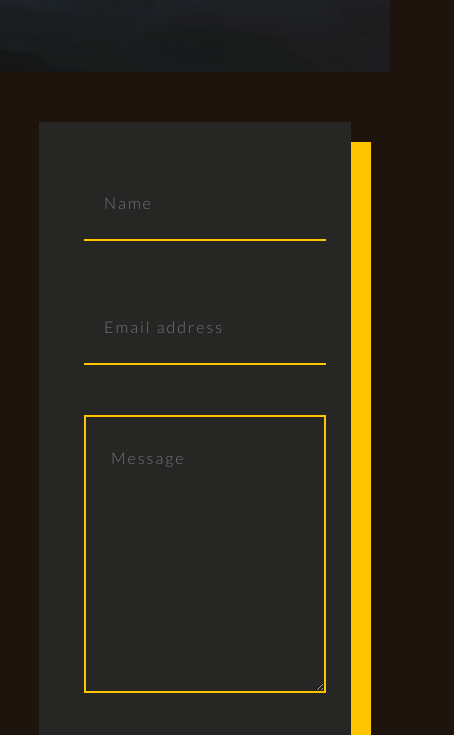
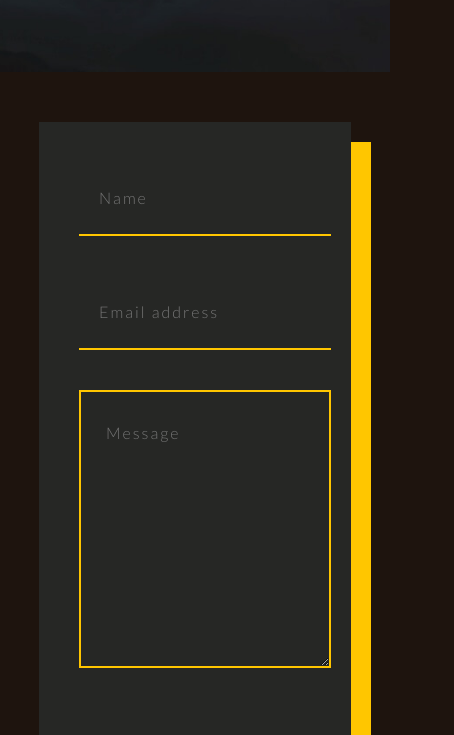
Before and after one commit to hplehal/Mindn-soul, a plain HTML site: page contact.html in a window 390 px wide. Shown: the part 434-1169 px from the top of the page, 454 px wide, since content can reach past the window. Drawn offline with Linux system fonts and the light colour scheme; a web font is replaced by a local one.

Commit message:
contactsInfo margin fix FINALLY

```diff
--- a/styles/sass/components/_forms.scss
+++ b/styles/sass/components/_forms.scss
@@ -30,7 +30,7 @@ textarea {
   line-height: 32px;
   letter-spacing: 2px;
   @include responsiveMedia(smallTablet) {
-    margin: 15px;
+    margin: 10px;
     font-size: 16px;
   }
 }
@@ -50,6 +50,10 @@ textarea,
 .formButton {
   grid-column: 1 / 3;
 }
+
+.formButton {
+  margin-top: 20px;
+}
 textarea {
   padding: 25px;
   background: transparent;
--- a/styles/sass/components/_hamburger.scss
+++ b/styles/sass/components/_hamburger.scss
@@ -10,17 +10,6 @@
   &:checked ~ .hamburgerList {
     transform: translateX(0rem);
   }
-  &:checked ~ .headerContact .hamburgerList {
-    @include responsiveMedia(phone) {
-      transform: translateX(-3rem);
-    }
-  }
-}
-
-.headerBlog .hamburgerList {
-  //   @include responsiveMedia(phone) {
-  //
-  //   }
 }
 
 .hamburgerList {
@@ -75,12 +64,12 @@
     z-index: 100;
   }
 }
-.headerContact .hamburgerIcon {
-  @include responsiveMedia(phone) {
-    top: 30px;
-    right: 100px;
-  }
-}
+// .headerContact .hamburgerIcon {
+//   @include responsiveMedia(phone) {
+//     top: 30px;
+//     right: 100px;
+//   }
+// }
 
 .hamburgerCheckbox:checked ~ .hamburgerIcon > div {
   background-color: $iceBlue;
--- a/styles/sass/pages/_contact.scss
+++ b/styles/sass/pages/_contact.scss
@@ -30,6 +30,7 @@
   }
   @include responsiveMedia(tablet) {
     text-align: center;
+    margin: 100px 0;
   }
 }
 
```
Also changed, not shown: styles/style.css.
